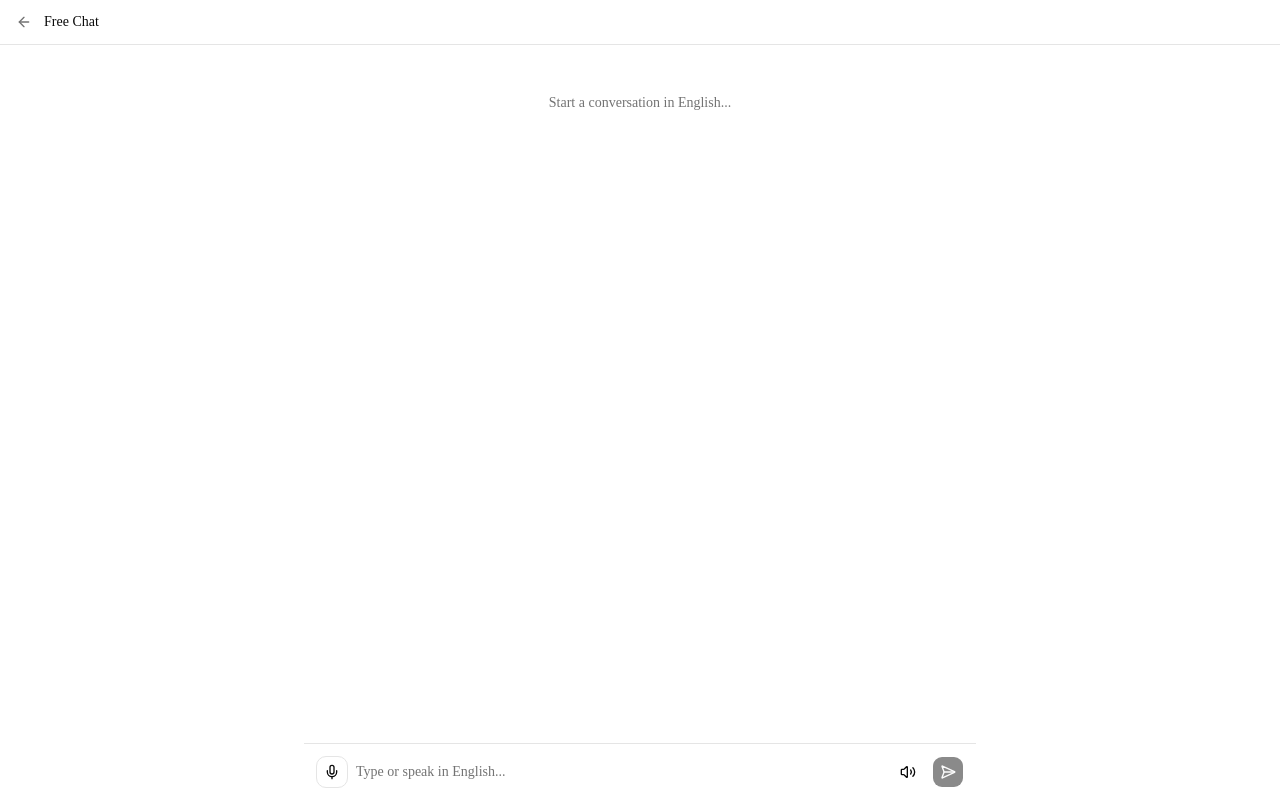
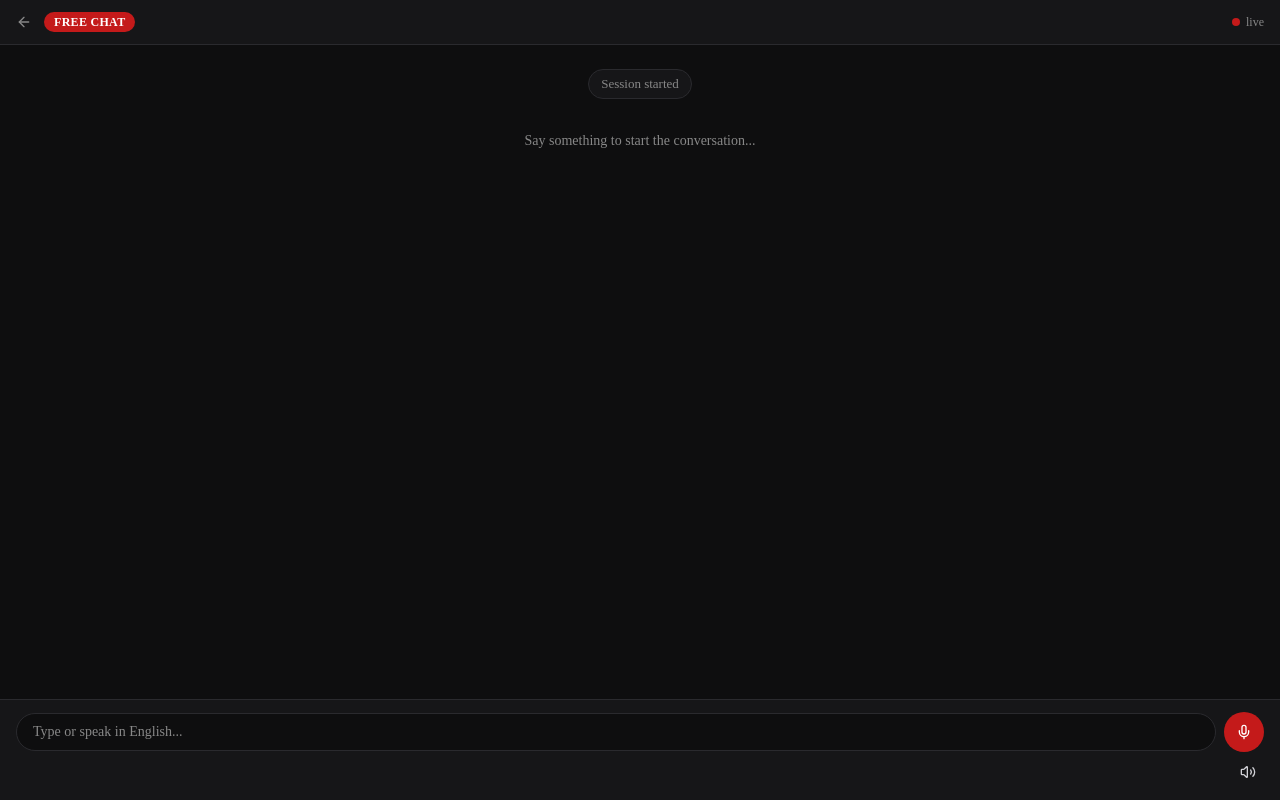
Before and after one commit to eliasperezdev/app-english-conversational, a Next.js app: page /chat in a window 1280 px wide. Built offline with nearby package versions, Linux system fonts and the light colour scheme.

Commit message:
ui modified

```diff
--- a/app/chat/page.tsx
+++ b/app/chat/page.tsx
@@ -1,19 +1,5 @@
 import { ChatInterface } from "@/components/chat-interface"
-import Link from "next/link"
-import { ArrowLeft } from "lucide-react"
 
 export default function ChatPage() {
-  return (
-    <main className="flex flex-col h-dvh">
-      <header className="flex items-center gap-3 border-b px-4 py-3 shrink-0">
-        <Link href="/" className="text-muted-foreground hover:text-foreground transition-colors">
-          <ArrowLeft className="h-4 w-4" />
-        </Link>
-        <h1 className="text-sm font-medium">Free Chat</h1>
-      </header>
-      <div className="flex-1 overflow-hidden">
-        <ChatInterface mode="free" />
-      </div>
-    </main>
-  )
+  return <ChatInterface mode="free" />
 }
--- a/app/globals.css
+++ b/app/globals.css
@@ -117,14 +117,29 @@
   --sidebar-ring: oklch(0.556 0 0);
 }
 
+@keyframes chat-typing {
+  0%, 100% { opacity: 0.3; transform: scale(0.85); }
+  50% { opacity: 1; transform: scale(1.15); }
+}
+
+.typing-dot {
+  display: inline-block;
+  width: 6px;
+  height: 6px;
+  border-radius: 50%;
+  background-color: #C41A1A;
+  animation: chat-typing 1.2s ease-in-out infinite;
+}
+.typing-dot:nth-child(2) { animation-delay: 0.2s; }
+.typing-dot:nth-child(3) { animation-delay: 0.4s; }
+
 @layer base {
   * {
     @apply border-border outline-ring/50;
   }
-  body {
-    @apply bg-background text-foreground;
-  }
-  html {
+  html, body {
+    background-color: #0e0e0f;
+    color: #d0d0d5;
     @apply font-sans;
   }
 }
--- a/app/page.tsx
+++ b/app/page.tsx
@@ -3,32 +3,43 @@ import { MessageCircle, BookOpen } from "lucide-react"
 
 export default function Home() {
   return (
-    <main className="flex flex-col items-center justify-center min-h-screen gap-6 p-8">
-      <div className="text-center mb-4">
-        <h1 className="text-3xl font-bold tracking-tight">English Speech</h1>
-        <p className="text-muted-foreground mt-2 text-sm">Practice conversational English with AI</p>
+    <main className="flex flex-col items-center justify-center min-h-screen gap-10 px-6 bg-[#0e0e0f]">
+      <div className="text-center">
+        <p className="text-xs font-semibold uppercase tracking-[0.25em] text-[#C41A1A] mb-2">
+          AI Language Tutor
+        </p>
+        <h1 className="text-4xl font-bold text-white tracking-tight">
+          English Speech
+        </h1>
+        <p className="text-[#888] mt-3 text-base">
+          Practice conversational English with AI
+        </p>
       </div>
 
       <div className="grid grid-cols-1 sm:grid-cols-2 gap-4 w-full max-w-md">
         <Link
           href="/chat"
-          className="flex flex-col items-center gap-3 border rounded-2xl p-6 hover:bg-muted transition-colors"
+          className="group flex flex-col items-center gap-4 bg-[#161618] border border-[#2a2a2e] rounded-2xl p-7 hover:border-[#C41A1A] transition-colors"
         >
-          <MessageCircle className="h-8 w-8" />
+          <div className="w-12 h-12 rounded-xl bg-[#C41A1A]/10 flex items-center justify-center group-hover:bg-[#C41A1A]/20 transition-colors">
+            <MessageCircle className="h-6 w-6 text-[#C41A1A]" />
+          </div>
           <div className="text-center">
-            <div className="font-semibold">Free Chat</div>
-            <div className="text-xs text-muted-foreground mt-1">Open conversation, any topic</div>
+            <div className="text-base font-semibold text-white">Free Chat</div>
+            <div className="text-[13px] text-[#888] mt-1">Open conversation, any topic</div>
           </div>
         </Link>
 
         <Link
           href="/practice"
-          className="flex flex-col items-center gap-3 border rounded-2xl p-6 hover:bg-muted transition-colors"
+          className="group flex flex-col items-center gap-4 bg-[#161618] border border-[#2a2a2e] rounded-2xl p-7 hover:border-[#C41A1A] transition-colors"
         >
-          <BookOpen className="h-8 w-8" />
+          <div className="w-12 h-12 rounded-xl bg-[#C41A1A]/10 flex items-center justify-center group-hover:bg-[#C41A1A]/20 transition-colors">
+            <BookOpen className="h-6 w-6 text-[#C41A1A]" />
+          </div>
           <div className="text-center">
-            <div className="font-semibold">Practice</div>
-            <div className="text-xs text-muted-foreground mt-1">Choose level + topic</div>
+            <div className="text-base font-semibold text-white">Practice</div>
+            <div className="text-[13px] text-[#888] mt-1">Choose level + topic</div>
           </div>
         </Link>
       </div>
--- a/app/practice/page.tsx
+++ b/app/practice/page.tsx
@@ -1,64 +1,89 @@
+"use client"
+
+import { useState } from "react"
 import Link from "next/link"
-import { ArrowLeft } from "lucide-react"
+import { ArrowLeft, ChevronRight } from "lucide-react"
 import { levels } from "@/lib/levels"
 import { topics } from "@/lib/topics"
 
 export default function PracticePage() {
   const levelKeys = Object.keys(levels)
   const topicKeys = Object.keys(topics)
+  const [selectedLevel, setSelectedLevel] = useState(levelKeys[2]) // default B1
 
   return (
-    <main className="min-h-screen p-6 max-w-2xl mx-auto">
-      <header className="flex items-center gap-3 mb-8">
-        <Link href="/" className="text-muted-foreground hover:text-foreground transition-colors">
-          <ArrowLeft className="h-4 w-4" />
-        </Link>
-        <h1 className="text-lg font-semibold">Practice</h1>
+    <main className="min-h-screen bg-[#0e0e0f] flex flex-col">
+      {/* Topbar */}
+      <header className="flex items-center justify-between px-4 py-3 border-b border-[#2a2a2e] bg-[#161618]">
+        <div className="flex items-center gap-3">
+          <Link href="/" className="text-[#888] hover:text-[#d0d0d5] transition-colors">
+            <ArrowLeft className="h-4 w-4" />
+          </Link>
+          <span className="px-2.5 py-0.5 rounded-full bg-[#C41A1A] text-white text-xs font-semibold uppercase tracking-wide">
+            Practice
+          </span>
+        </div>
+        <div className="flex items-center gap-1.5">
+          <span className="w-2 h-2 rounded-full bg-[#C41A1A]" />
+          <span className="text-[13px] text-[#888]">live</span>
+        </div>
       </header>
 
-      <section className="mb-8">
-        <h2 className="text-xs font-medium uppercase tracking-wider text-muted-foreground mb-3">
-          Choose your level
-        </h2>
-        <div className="grid grid-cols-3 gap-2 sm:grid-cols-6">
-          {levelKeys.map((key) => (
-            <div
-              key={key}
-              className="border rounded-xl p-3 text-center"
-            >
-              <div className="text-base font-bold">{key}</div>
-              <div className="text-xs text-muted-foreground mt-0.5">{levels[key].label}</div>
-            </div>
-          ))}
-        </div>
-      </section>
+      <div className="flex-1 px-4 py-8 max-w-2xl mx-auto w-full">
+        {/* Level selector */}
+        <section className="mb-10">
+          <p className="text-[11px] font-semibold uppercase tracking-[0.2em] text-[#888] mb-4">
+            Your level
+          </p>
+          <div className="flex gap-2 flex-wrap">
+            {levelKeys.map((key) => {
+              const active = key === selectedLevel
+              return (
+                <button
+                  key={key}
+                  onClick={() => setSelectedLevel(key)}
+                  className={`flex flex-col items-center px-5 py-3 rounded-xl border transition-colors ${
+                    active
+                      ? "bg-[#C41A1A] border-[#C41A1A] text-white"
+                      : "bg-[#161618] border-[#2a2a2e] text-[#d0d0d5] hover:border-[#C41A1A]"
+                  }`}
+                >
+                  <span className="text-base font-bold">{key}</span>
+                  <span className={`text-[11px] mt-0.5 ${active ? "text-white/70" : "text-[#888]"}`}>
+                    {levels[key].label}
+                  </span>
+                </button>
+              )
+            })}
+          </div>
+        </section>
 
-      <section>
-        <h2 className="text-xs font-medium uppercase tracking-wider text-muted-foreground mb-3">
-          Choose a topic
-        </h2>
-        <div className="grid grid-cols-1 gap-2 sm:grid-cols-2">
-          {levelKeys.map((level) =>
-            topicKeys.map((topic) => (
+        {/* Topic cards */}
+        <section>
+          <p className="text-[11px] font-semibold uppercase tracking-[0.2em] text-[#888] mb-4">
+            Choose a topic
+          </p>
+          <div className="grid grid-cols-1 gap-2 sm:grid-cols-2">
+            {topicKeys.map((topicKey) => (
               <Link
-                key={`${level}-${topic}`}
-                href={`/practice/${level}/${topic}`}
-                className="flex items-center justify-between border rounded-xl px-4 py-3 hover:bg-muted transition-colors"
+                key={topicKey}
+                href={`/practice/${selectedLevel.toLowerCase()}/${topicKey}`}
+                className="group flex items-center justify-between bg-[#161618] border border-[#2a2a2e] rounded-xl px-4 py-4 hover:border-[#C41A1A] transition-colors"
               >
-                <div>
-                  <span className="text-sm font-medium">{topics[topic].label}</span>
-                  <p className="text-xs text-muted-foreground mt-0.5 line-clamp-1">
-                    {topics[topic].description}
+                <div className="min-w-0">
+                  <p className="text-[15px] font-medium text-white">
+                    {topics[topicKey].label}
+                  </p>
+                  <p className="text-[13px] text-[#888] mt-0.5 line-clamp-1">
+                    {topics[topicKey].description}
                   </p>
                 </div>
-                <span className="text-xs font-mono text-muted-foreground ml-3 shrink-0">
-                  {level}
-                </span>
+                <ChevronRight className="h-4 w-4 text-[#888] group-hover:text-[#C41A1A] shrink-0 ml-3 transition-colors" />
               </Link>
-            ))
-          )}
-        </div>
-      </section>
+            ))}
+          </div>
+        </section>
+      </div>
     </main>
   )
 }
--- a/components/chat-interface.tsx
+++ b/components/chat-interface.tsx
@@ -7,8 +7,10 @@ import type { TextUIPart } from "ai"
 import { MessageBubble } from "@/components/message-bubble"
 import { VoiceControls } from "@/components/voice-controls"
 import { TtsPlayer } from "@/components/tts-player"
-import { Button } from "@/components/ui/button"
-import { SendHorizonal } from "lucide-react"
+import { ArrowLeft, Send } from "lucide-react"
+import Link from "next/link"
+import { topics } from "@/lib/topics"
+import { levels } from "@/lib/levels"
 
 interface Props {
   mode: "free" | "practice"
@@ -21,10 +23,12 @@ function getTextFromLastAssistantMessage(
 ): string | null {
   const last = [...messages].reverse().find((m) => m.role === "assistant")
   if (!last) return null
-  return last.parts
+  return (
+    last.parts
       .filter((p): p is TextUIPart => p.type === "text")
       .map((p) => p.text)
       .join("") || null
+  )
 }
 
 export function ChatInterface({ mode, level, topic }: Props) {
@@ -38,6 +42,21 @@ export function ChatInterface({ mode, level, topic }: Props) {
   const bottomRef = useRef<HTMLDivElement>(null)
   const audioUnlockedRef = useRef(false)
 
+  const topicConfig = topic ? topics[topic] : null
+  const levelConfig = level ? levels[level] : null
+  const backHref = mode === "free" ? "/" : "/practice"
+  const hints = topicConfig?.vocabulary.slice(0, 3) ?? []
+
+  const badgeLabel =
+    mode === "practice"
+      ? (topicConfig?.label ?? topic ?? "").toUpperCase()
+      : "FREE CHAT"
+
+  const sessionLabel =
+    mode === "practice"
+      ? `Session started · ${level} · ${topicConfig?.label ?? topic}`
+      : "Session started"
+
   const transport = useMemo(
     () => new DefaultChatTransport({ api: "/api/chat", body: { mode, level, topic } }),
     // eslint-disable-next-line react-hooks/exhaustive-deps
@@ -45,10 +64,8 @@ export function ChatInterface({ mode, level, topic }: Props) {
   )
 
   const { messages, sendMessage, status } = useChat({ transport })
-
   const isLoading = status === "streaming" || status === "submitted"
 
-  // When streaming finishes, queue last assistant message for TTS (once per message)
   useEffect(() => {
     if (status !== "ready") return
     const last = [...messages].reverse().find((m) => m.role === "assistant")
@@ -60,10 +77,9 @@ export function ChatInterface({ mode, level, topic }: Props) {
     setPendingTts({ text, id: ++ttsIdRef.current })
   }, [status, messages])
 
-  // Auto-scroll to bottom on new messages
   useEffect(() => {
     bottomRef.current?.scrollIntoView({ behavior: "smooth" })
-  }, [messages])
+  }, [messages, isLoading])
 
   const unlockAudio = () => {
     if (audioUnlockedRef.current || typeof window === "undefined") return
@@ -83,55 +99,134 @@ export function ChatInterface({ mode, level, topic }: Props) {
     await sendMessage({ text })
   }
 
-  const handleTranscript = (text: string) => {
+  const handleTranscript = async (text: string) => {
     unlockAudio()
-    setInput(text)
     setIsListening(false)
+    const trimmed = text.trim()
+    if (!trimmed || isLoading) return
+    await sendMessage({ text: trimmed })
   }
 
+  const handleHintClick = async (phrase: string) => {
+    if (isLoading) return
+    unlockAudio()
+    await sendMessage({ text: phrase })
+  }
+
+  // Suppress unused warning — levelConfig is used for future extensibility
+  void levelConfig
+
   return (
-    <div className="flex flex-col h-full max-w-2xl mx-auto">
+    <div className="flex flex-col h-dvh bg-[#0e0e0f] text-[#d0d0d5]">
+      {/* Topbar */}
+      <header className="shrink-0 flex items-center justify-between px-4 py-3 border-b border-[#2a2a2e] bg-[#161618]">
+        <div className="flex items-center gap-3">
+          <Link
+            href={backHref}
+            className="text-[#888] hover:text-[#d0d0d5] transition-colors"
+          >
+            <ArrowLeft className="w-4 h-4" />
+          </Link>
+          <span className="px-2.5 py-0.5 rounded-full bg-[#C41A1A] text-white text-xs font-semibold uppercase tracking-wide">
+            {badgeLabel}
+          </span>
+          {level && (
+            <span className="text-xs text-[#888] font-medium">{level}</span>
+          )}
+        </div>
+        <div className="flex items-center gap-1.5">
+          <span className="w-2 h-2 rounded-full bg-[#C41A1A]" />
+          <span className="text-xs text-[#888]">live</span>
+        </div>
+      </header>
+
       {/* Messages */}
-      <div className="flex-1 overflow-y-auto p-4 space-y-3">
+      <div className="flex-1 overflow-y-auto px-4 py-6 space-y-4">
+        {/* Session pill */}
+        <div className="flex justify-center">
+          <span className="px-3 py-1 rounded-full bg-[#161618] border border-[#2a2a2e] text-[13px] text-[#888]">
+            {sessionLabel}
+          </span>
+        </div>
+
         {messages.length === 0 && (
-          <p className="text-center text-muted-foreground text-sm pt-8">
+          <p className="text-center text-[#888] text-sm pt-4">
             {mode === "free"
-              ? "Start a conversation in English..."
-              : `Practice ${topic} at ${level?.toUpperCase()} level`}
+              ? "Say something to start the conversation..."
+              : `Practice ${topicConfig?.label ?? topic} at ${level} level`}
           </p>
         )}
+
         {messages.map((msg) => (
           <MessageBubble key={msg.id} message={msg} />
         ))}
+
+        {/* Typing indicator */}
         {isLoading && (
-          <div className="flex justify-start">
-            <div className="bg-muted rounded-2xl rounded-bl-sm px-4 py-2 text-sm text-muted-foreground">
-              <span className="animate-pulse">...</span>
+          <div className="flex items-end gap-2">
+            <div className="w-7 h-7 rounded-full bg-[#C41A1A] flex items-center justify-center shrink-0">
+              <span className="text-white text-xs font-bold">E</span>
+            </div>
+            <div className="bg-[#161618] border border-[#2a2a2e] rounded-2xl rounded-bl-sm px-4 py-3">
+              <div className="flex gap-1.5 items-center">
+                <span className="typing-dot" />
+                <span className="typing-dot" />
+                <span className="typing-dot" />
+              </div>
             </div>
           </div>
         )}
+
         <div ref={bottomRef} />
       </div>
 
-      {/* Input area */}
-      <form
-        onSubmit={handleSubmit}
-        className="border-t p-3 pb-[max(12px,env(safe-area-inset-bottom))] flex items-center gap-2 shrink-0"
+      {/* Input bar */}
+      <div className="shrink-0 border-t border-[#2a2a2e] bg-[#161618] px-4 pt-3 pb-[max(12px,env(safe-area-inset-bottom))]">
+        <form onSubmit={handleSubmit} className="flex items-center gap-2">
+          <input
+            className="flex-1 bg-[#0e0e0f] border border-[#2a2a2e] rounded-full px-4 py-2 text-sm text-[#d0d0d5] placeholder:text-[#888] outline-none focus:border-[#C41A1A] transition-colors disabled:opacity-50"
+            placeholder="Type or speak in English..."
+            value={input}
+            onChange={(e) => setInput(e.target.value)}
+            onFocus={() => bottomRef.current?.scrollIntoView({ behavior: "smooth" })}
+            disabled={isLoading}
+          />
+          {input.trim() && (
+            <button
+              type="submit"
+              disabled={isLoading}
+              className="shrink-0 w-9 h-9 rounded-full bg-[#C41A1A] flex items-center justify-center text-white hover:bg-[#a81616] transition-colors disabled:opacity-50"
             >
+              <Send className="w-3.5 h-3.5" />
+            </button>
+          )}
           <VoiceControls
             isListening={isListening}
             onToggle={() => setIsListening((v) => !v)}
             onTranscript={handleTranscript}
             disabled={isLoading}
           />
-        <input
-          className="flex-1 bg-transparent text-sm outline-none placeholder:text-muted-foreground"
-          placeholder="Type or speak in English..."
-          value={input}
-          onChange={(e) => setInput(e.target.value)}
-          onFocus={() => bottomRef.current?.scrollIntoView({ behavior: "smooth" })}
+        </form>
+
+        {/* Hint chips */}
+        {hints.length > 0 && (
+          <div className="flex gap-2 mt-2 flex-wrap">
+            {hints.map((phrase) => (
+              <button
+                key={phrase}
+                type="button"
+                onClick={() => handleHintClick(phrase)}
                 disabled={isLoading}
-        />
+                className="px-3 py-1 rounded-full bg-[#0e0e0f] border border-[#2a2a2e] text-[13px] text-[#888] hover:border-[#C41A1A] hover:text-[#C41A1A] transition-colors disabled:opacity-40 cursor-pointer"
+              >
+                {phrase}
+              </button>
+            ))}
+          </div>
+        )}
+
+        {/* TTS toggle */}
+        <div className="flex justify-end mt-1">
           <TtsPlayer
             enabled={ttsEnabled}
             onToggle={() => setTtsEnabled((v) => !v)}
@@ -139,10 +234,8 @@ export function ChatInterface({ mode, level, topic }: Props) {
             onSpeakingChange={setIsSpeaking}
             textToSpeak={pendingTts}
           />
-        <Button type="submit" size="icon" disabled={!input.trim() || isLoading}>
-          <SendHorizonal className="h-4 w-4" />
-        </Button>
-      </form>
+        </div>
+      </div>
     </div>
   )
 }
--- a/components/voice-controls.tsx
+++ b/components/voice-controls.tsx
@@ -1,8 +1,7 @@
 "use client"
 
 import { useRef } from "react"
-import { Mic, MicOff } from "lucide-react"
-import { Button } from "@/components/ui/button"
+import { Mic } from "lucide-react"
 
 interface Props {
   isListening: boolean
@@ -17,7 +16,6 @@ export function VoiceControls({ isListening, onToggle, onTranscript, disabled }:
   const handleClick = () => {
     if (typeof window === "undefined") return
 
-    // Stop if already listening
     if (isListening) {
       recognitionRef.current?.abort()
       recognitionRef.current = null
@@ -25,7 +23,6 @@ export function VoiceControls({ isListening, onToggle, onTranscript, disabled }:
       return
     }
 
-    // Create AND start in the same user gesture — required on iOS/Android
     const SR =
       (window as Window & { webkitSpeechRecognition?: typeof SpeechRecognition })
         .webkitSpeechRecognition ?? window.SpeechRecognition
@@ -65,15 +62,18 @@ export function VoiceControls({ isListening, onToggle, onTranscript, disabled }:
   }
 
   return (
-    <Button
+    <button
       type="button"
-      variant={isListening ? "destructive" : "outline"}
-      size="icon"
       onClick={handleClick}
       disabled={disabled}
       aria-label={isListening ? "Stop listening" : "Start voice input"}
+      className={`shrink-0 w-10 h-10 rounded-full flex items-center justify-center transition-colors disabled:opacity-50 ${
+        isListening
+          ? "bg-[#C41A1A] animate-pulse"
+          : "bg-[#C41A1A] hover:bg-[#a81616]"
+      }`}
     >
-      {isListening ? <MicOff className="h-4 w-4" /> : <Mic className="h-4 w-4" />}
-    </Button>
+      <Mic className="w-4 h-4 text-white" />
+    </button>
   )
 }
```
Also changed, not shown: app/practice/[level]/[topic]/page.tsx (+1 -27 lines), components/message-bubble.tsx (+35 -10 lines). Lines whose indentation alone changed are shown as unchanged.
